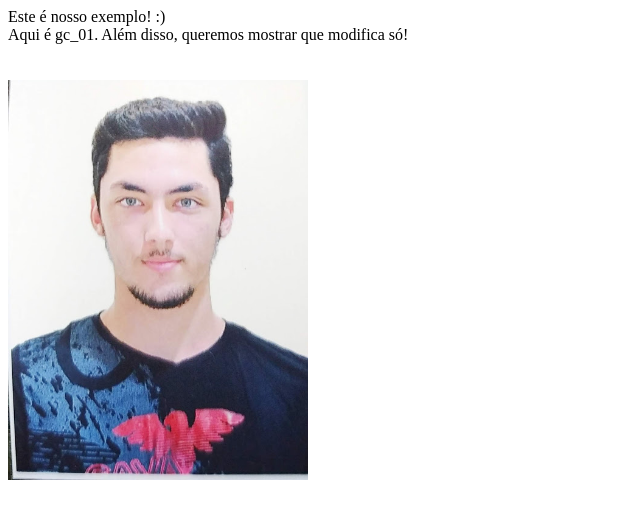
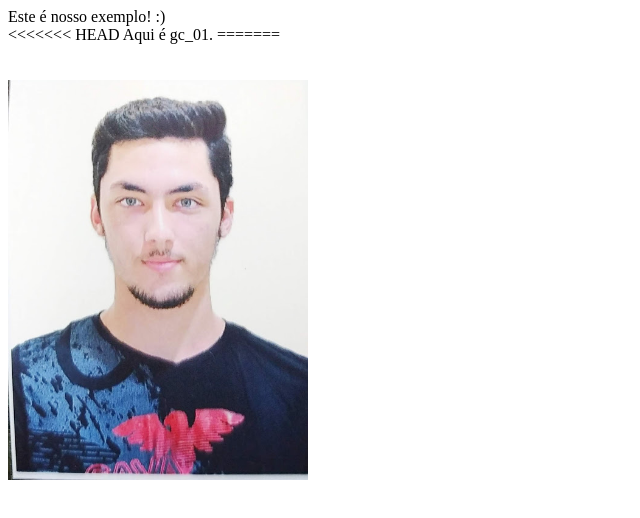
Before and after one commit to GHolanda14/ufc2021.2-gc, a plain HTML site: page index.html in a window 1280 px wide. Shown: the whole page, without its empty margins (0-640 px from the left). Drawn offline with Linux system fonts and the light colour scheme.

Commit message:
Revert "Preparando as alterações para reverter"
This reverts commit ecb69b713af25100bd7b0fe08720029054d7303d.

```diff
--- a/index.html
+++ b/index.html
@@ -8,7 +8,9 @@
 <!-- Conteúdo -->
 Este é nosso exemplo! :)
 <br/>
-Aqui é gc_01. Além disso, queremos mostrar que modifica só!
+<<<<<<< HEAD
+Aqui é gc_01.
+=======
 
 <br><br><br>
 <img src="imagem2.jpg" height="400px">
```
